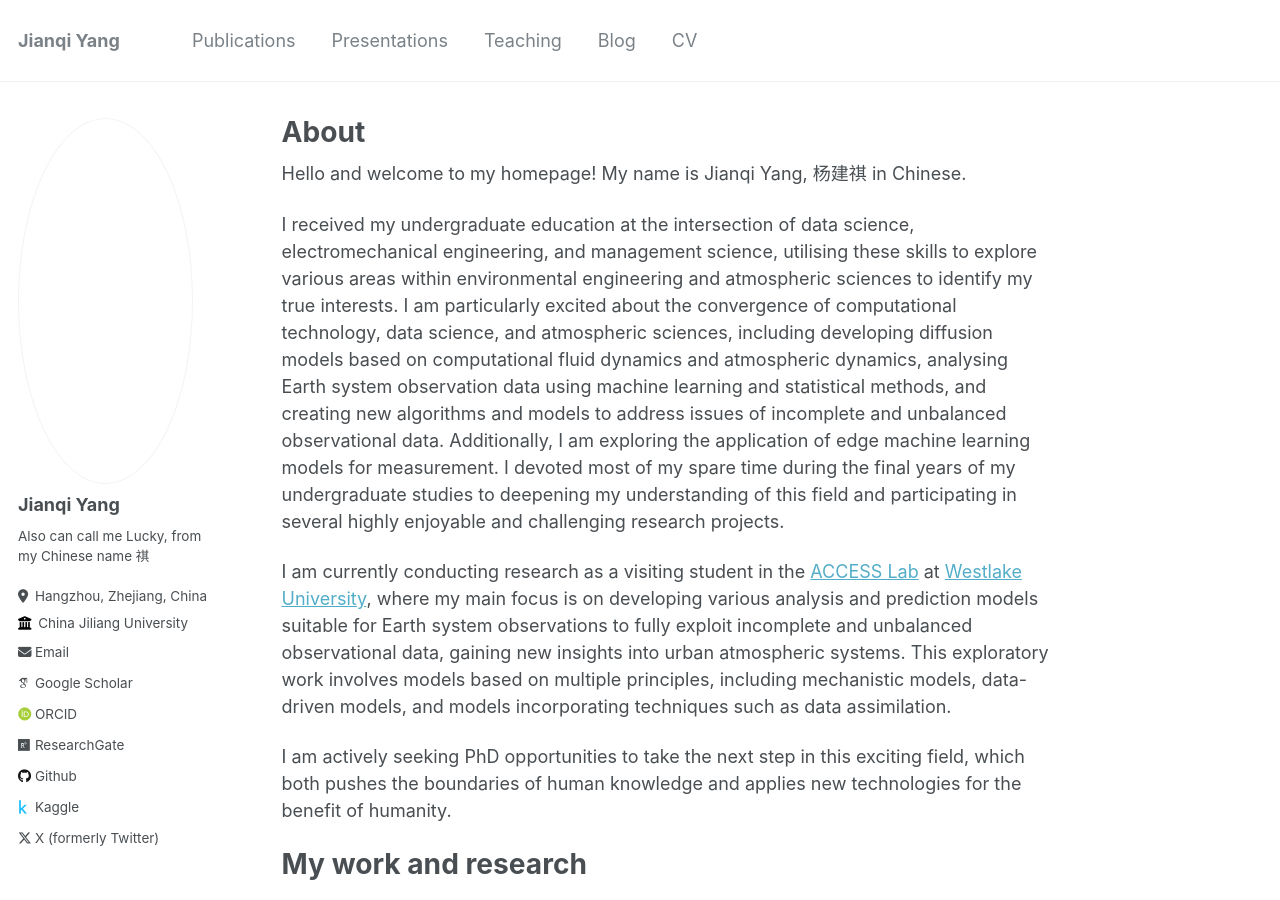
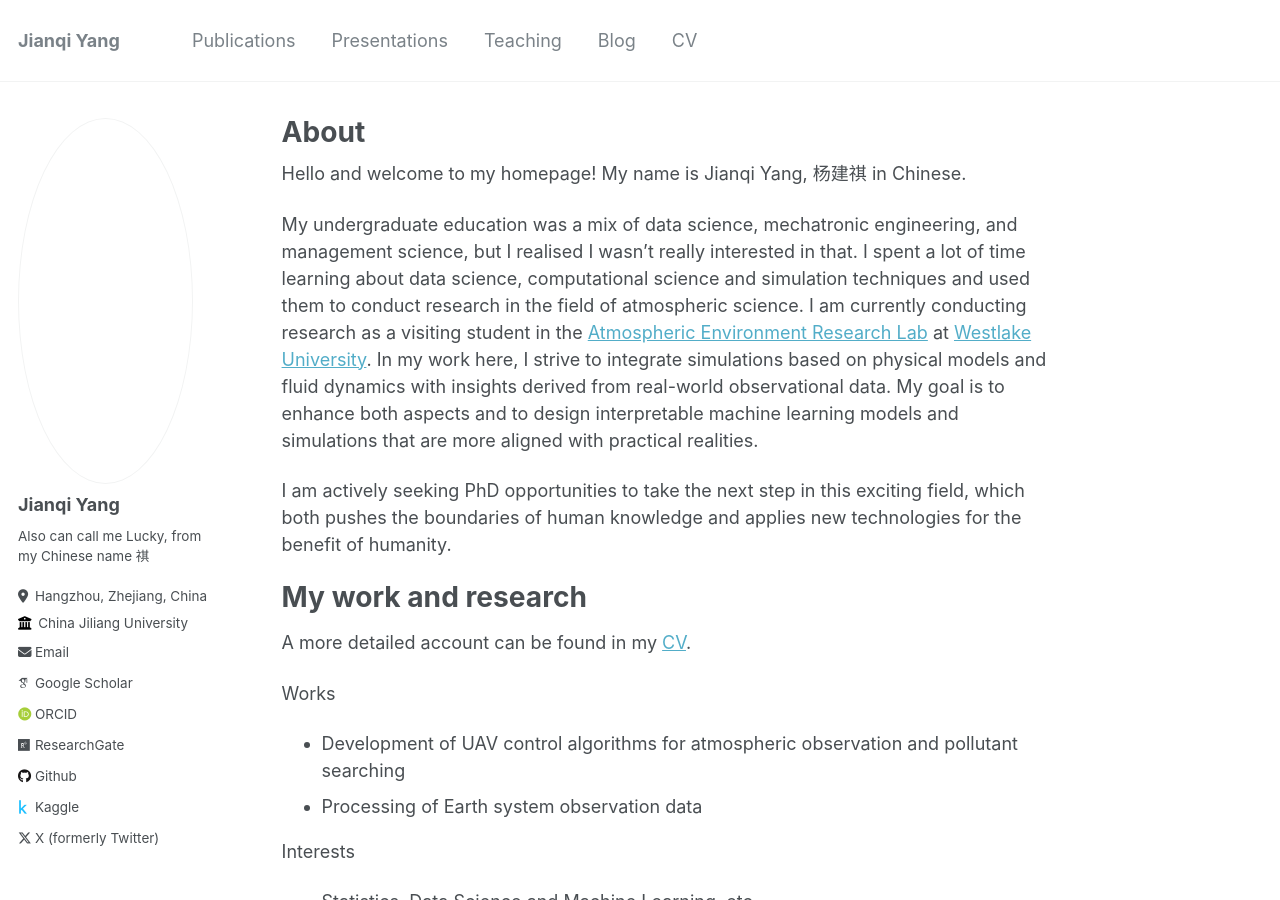
Before and after one commit to thinkswhat/thinkswhat.github.io, a Jekyll site: the page built from _pages/about.md, in a window 1280 px wide and 900 px high. Built offline with Jekyll 4.4.1, drawn with Linux system fonts in a browser that asks for light colours; some web fonts are replaced.

Commit message:
Update about.md

```diff
--- a/_pages/about.md
+++ b/_pages/about.md
@@ -9,9 +9,7 @@ redirect_from:
 
 Hello and welcome to my homepage! My name is Jianqi Yang, 杨建祺 in Chinese.
 
-I received my undergraduate education at the intersection of data science, electromechanical engineering, and management science, utilising these skills to explore various areas within environmental engineering and atmospheric sciences to identify my true interests. I am particularly excited about the convergence of computational technology, data science, and atmospheric sciences, including developing diffusion models based on computational fluid dynamics and atmospheric dynamics, analysing Earth system observation data using machine learning and statistical methods, and creating new algorithms and models to address issues of incomplete and unbalanced observational data. Additionally, I am exploring the application of edge machine learning models for measurement. I devoted most of my spare time during the final years of my undergraduate studies to deepening my understanding of this field and participating in several highly enjoyable and challenging research projects.
-
-I am currently conducting research as a visiting student in the [ACCESS Lab](https://atmosphere-westlake.com/research.html) at [Westlake University](https://en.westlake.edu.cn), where my main focus is on developing various analysis and prediction models suitable for Earth system observations to fully exploit incomplete and unbalanced observational data, gaining new insights into urban atmospheric systems. This exploratory work involves models based on multiple principles, including mechanistic models, data-driven models, and models incorporating techniques such as data assimilation.
+My undergraduate education was a mix of data science, mechatronic engineering, and management science, but I realised I wasn't really interested in that. I spent a lot of time learning about data science, computational science and simulation techniques and used them to conduct research in the field of atmospheric science. I am currently conducting research as a visiting student in the [Atmospheric Environment Research Lab](https://atmosphere-westlake.com/research.html) at [Westlake University](https://en.westlake.edu.cn). In my work here, I strive to integrate simulations based on physical models and fluid dynamics with insights derived from real-world observational data. My goal is to enhance both aspects and to design interpretable machine learning models and simulations that are more aligned with practical realities.
 
 I am actively seeking PhD opportunities to take the next step in this exciting field, which both pushes the boundaries of human knowledge and applies new technologies for the benefit of humanity.
 
```
